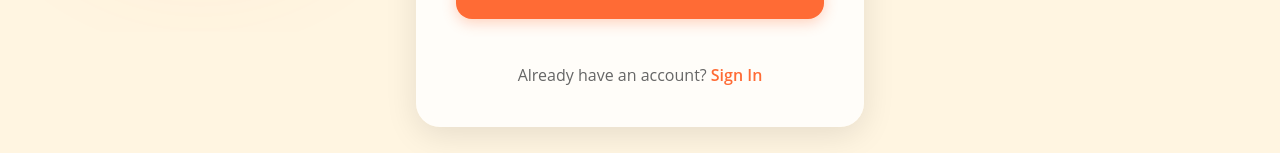
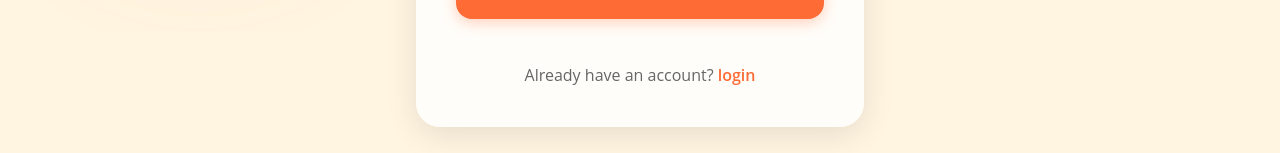
Before and after one commit to satkarw/FoMo---Food-and-Mood, a Next.js app in the folder frontend/fomo/: page /registration in a window 1280 px wide. Shown: the part 768-921 px from the top of the page. Built offline with nearby package versions, Linux system fonts and the light colour scheme; no server answers.

Commit message:
Added loader in the form to bridge the gulf of evaluation

```diff
--- a/frontend/fomo/src/app/registration/RegistrationForm.jsx
+++ b/frontend/fomo/src/app/registration/RegistrationForm.jsx
@@ -11,6 +11,7 @@ export default function RegistrationForm() {
   const router = useRouter()
   const { notify } = useNotify();
   const [showPassword, setShowPassword] = useState(false);
+  const [loading,setLoading] = useState(false)
   const [formData, setFormData] = useState({
     username: "",
     email: "",
@@ -30,8 +31,10 @@ export default function RegistrationForm() {
 
   const handleSubmit = async (e) => {
     e.preventDefault();
+    setLoading(true);
     try {
     await register(formData);
+    setLoading(false);
     notify("Registration successful!");
     router.push("/login")
   } catch (err) {
@@ -171,22 +174,34 @@ export default function RegistrationForm() {
       </div>
 
       {/* Submit */}
+     {
       <button
         type="submit"
-        className="w-full bg-[#FF6B35] text-white py-3.5 rounded-2xl font-['Poppins'] font-semibold hover:bg-[#E55A25] hover:shadow-[0_6px_20px_rgba(255,107,53,0.4)] active:scale-[0.98] shadow-[0_4px_14px_rgba(255,107,53,0.3)]"
+        disabled={loading}
+        className={`w-full text-white py-3.5 rounded-2xl font-['Poppins'] font-semibold transition-all duration-200  hover:shadow-[0_6px_20px_rgba(255,107,53,0.4)] active:scale-[0.98] shadow-[0_4px_14px_rgba(255,107,53,0.3)]  ${loading? " bg-[#B98A79] ":"bg-[#FF6B35] hover:bg-[#E55A25]"}`  }
       >
-        Create Account
-      </button>
+       {
+        loading? (
+          <div className="flex flex-row justify-center items-center gap-4">
+           <div className="w-5 h-5 border-2 border-t-transparent rounded-full animate-spin border-white" />
+              <span>Tik Tok Tik...</span>
+          </div>
+        ):
+        (<span>Create Account</span>)
+
+        }
+      </button>}
 
       {/* Sign In */}
       <p className="text-center text-[#666666] font-['Open_Sans'] mt-6">
         Already have an account?{" "}
-        <a
-          href="#"
-          className="text-[#FF6B35] hover:text-[#E55A25] font-semibold"
+       <button
+          type="button"
+          onClick={() => router.push("/login")}
+          className="text-[#FF6B35] hover:text-[#E55A25] font-semibold transition-colors duration-200"
         >
-          Sign In
-        </a>
+         login
+        </button>
       </p>
     </form>
   );
```
